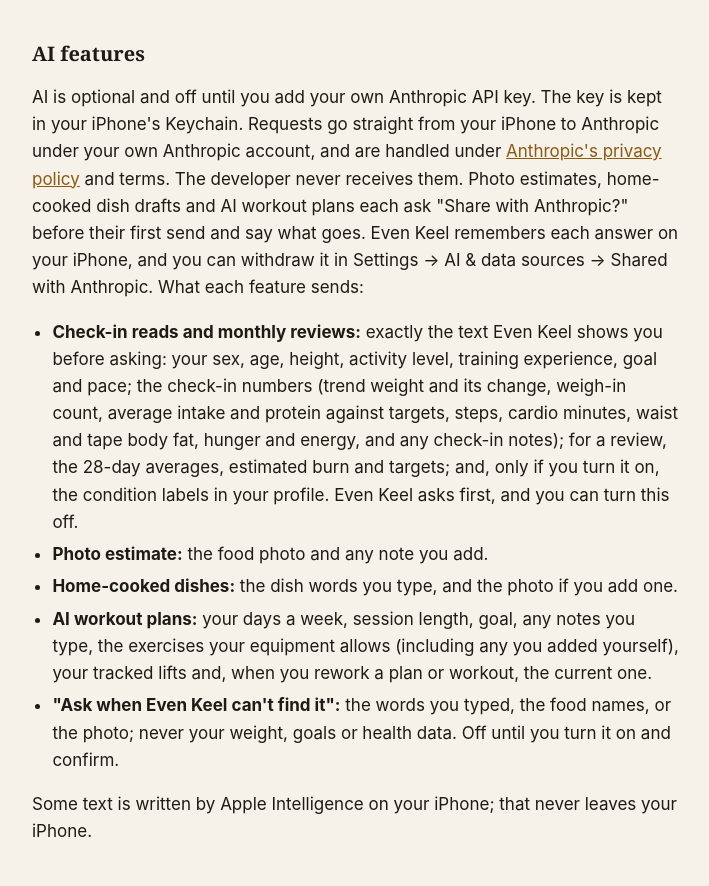
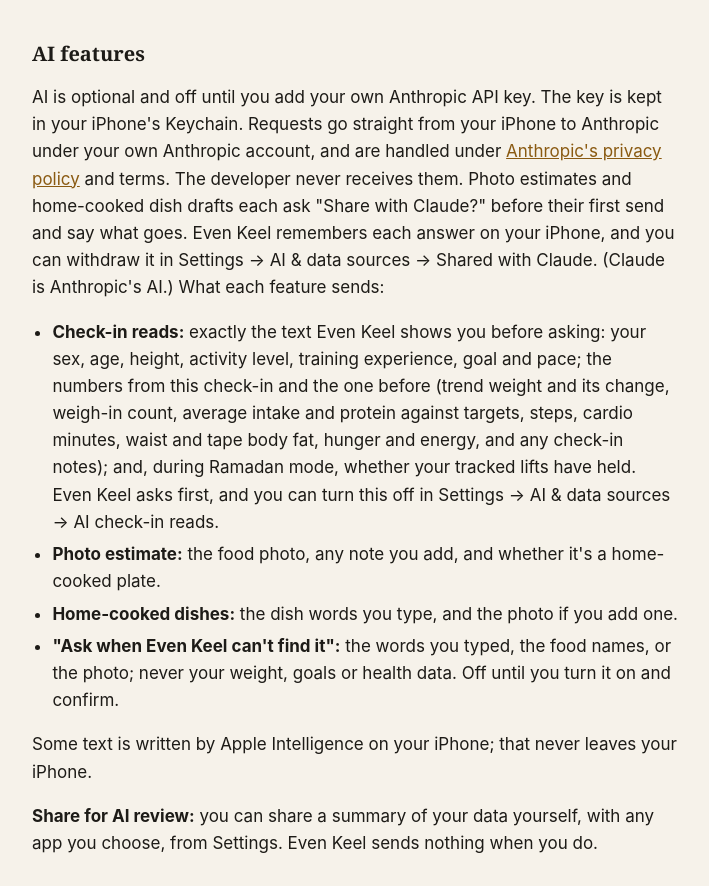
Before and after one commit to hichaudh/hichaudh.github.io, a plain HTML site: page keel/privacy/index.html in a window 1280 px wide. Shown: the part 1882-2768 px from the top of the page, without its empty margins (284-993 px from the left). Drawn offline with Linux system fonts and the light colour scheme.

Commit message:
Privacy policy: drop AI monthly review and AI workout plans, add Share for AI review; support page matches
Also: consent wording now says Claude, check-in read lists the previous check-in and Ramadan lifts, photo estimate says whether it's home-cooked, condition labels no longer sent.

Co-Authored-By: Claude Opus 5.5 <noreply@anthropic.com>

```diff
--- a/keel/privacy/index.html
+++ b/keel/privacy/index.html
@@ -1,7 +1,7 @@
 <!doctype html><html lang="en"><head><meta charset="utf-8"><meta name="viewport" content="width=device-width,initial-scale=1"><title>Even Keel Privacy Policy</title><link rel="stylesheet" href="/style.css"></head>
 <body><main>
 <h1>Even Keel privacy policy</h1>
-<p class="date">Effective 19 November 2026</p>
+<p class="date">Effective 22 November 2026</p>
 
 <p><strong>The short version.</strong> Even Keel has no accounts and no server. What you log stays on your iPhone. Even Keel doesn't track you, show ads, use analytics, or sell or share data for marketing. A few features go online to look things up; each is listed below with exactly what it sends.</p>
 
@@ -35,15 +35,15 @@
 <p>As with any internet request, each service also sees your network's IP address. None receives your name or email from Even Keel. The USDA and Anthropic requests carry an API key: Even Keel's own for USDA unless you add yours, and always your own for Anthropic, which links those requests to your Anthropic account.</p>
 
 <h2>AI features</h2>
-<p>AI is optional and off until you add your own Anthropic API key. The key is kept in your iPhone's Keychain. Requests go straight from your iPhone to Anthropic under your own Anthropic account, and are handled under <a href="https://www.anthropic.com/legal/privacy">Anthropic's privacy policy</a> and terms. The developer never receives them. Photo estimates, home-cooked dish drafts and AI workout plans each ask "Share with Anthropic?" before their first send and say what goes. Even Keel remembers each answer on your iPhone, and you can withdraw it in Settings → AI &amp; data sources → Shared with Anthropic. What each feature sends:</p>
+<p>AI is optional and off until you add your own Anthropic API key. The key is kept in your iPhone's Keychain. Requests go straight from your iPhone to Anthropic under your own Anthropic account, and are handled under <a href="https://www.anthropic.com/legal/privacy">Anthropic's privacy policy</a> and terms. The developer never receives them. Photo estimates and home-cooked dish drafts each ask "Share with Claude?" before their first send and say what goes. Even Keel remembers each answer on your iPhone, and you can withdraw it in Settings → AI &amp; data sources → Shared with Claude. (Claude is Anthropic's AI.) What each feature sends:</p>
 <ul>
-<li><strong>Check-in reads and monthly reviews:</strong> exactly the text Even Keel shows you before asking: your sex, age, height, activity level, training experience, goal and pace; the check-in numbers (trend weight and its change, weigh-in count, average intake and protein against targets, steps, cardio minutes, waist and tape body fat, hunger and energy, and any check-in notes); for a review, the 28-day averages, estimated burn and targets; and, only if you turn it on, the condition labels in your profile. Even Keel asks first, and you can turn this off.</li>
-<li><strong>Photo estimate:</strong> the food photo and any note you add.</li>
+<li><strong>Check-in reads:</strong> exactly the text Even Keel shows you before asking: your sex, age, height, activity level, training experience, goal and pace; the numbers from this check-in and the one before (trend weight and its change, weigh-in count, average intake and protein against targets, steps, cardio minutes, waist and tape body fat, hunger and energy, and any check-in notes); and, during Ramadan mode, whether your tracked lifts have held. Even Keel asks first, and you can turn this off in Settings → AI &amp; data sources → AI check-in reads.</li>
+<li><strong>Photo estimate:</strong> the food photo, any note you add, and whether it's a home-cooked plate.</li>
 <li><strong>Home-cooked dishes:</strong> the dish words you type, and the photo if you add one.</li>
-<li><strong>AI workout plans:</strong> your days a week, session length, goal, any notes you type, the exercises your equipment allows (including any you added yourself), your tracked lifts and, when you rework a plan or workout, the current one.</li>
 <li><strong>"Ask when Even Keel can't find it":</strong> the words you typed, the food names, or the photo; never your weight, goals or health data. Off until you turn it on and confirm.</li>
 </ul>
 <p>Some text is written by Apple Intelligence on your iPhone; that never leaves your iPhone.</p>
+<p><strong>Share for AI review:</strong> you can share a summary of your data yourself, with any app you choose, from Settings. Even Keel sends nothing when you do.</p>
 
 <h2>Feedback</h2>
 <p>"Send feedback" and "Report this" open an email in the Mail app. If Mail can't open, Even Keel shows the address with a Copy button instead. Nothing is sent unless you send it. It includes the app and iOS version, the iPhone model and, for a problem report, the kind of error; never your food, weights or health data.</p>
@@ -51,7 +51,7 @@
 <h2>Your choices</h2>
 <ul>
 <li><strong>See and keep your data:</strong> Settings → Export my data.</li>
-<li><strong>Stop sharing one AI feature:</strong> turn it off in Settings → AI &amp; data sources → Shared with Anthropic.</li>
+<li><strong>Stop sharing one AI feature:</strong> turn it off in Settings → AI &amp; data sources → Shared with Claude, or turn off AI check-in reads there.</li>
 <li><strong>Stop AI:</strong> remove the key in Settings → AI &amp; data sources → Advanced.</li>
 <li><strong>Stop Health access:</strong> the Settings app → Health → Data Access &amp; Devices → Even Keel.</li>
 <li><strong>Delete everything:</strong> delete the Even Keel app. Because there is no server, nothing remains with the developer.</li>
```
Also changed, not shown: keel/support/index.html (+1 -1 lines).
